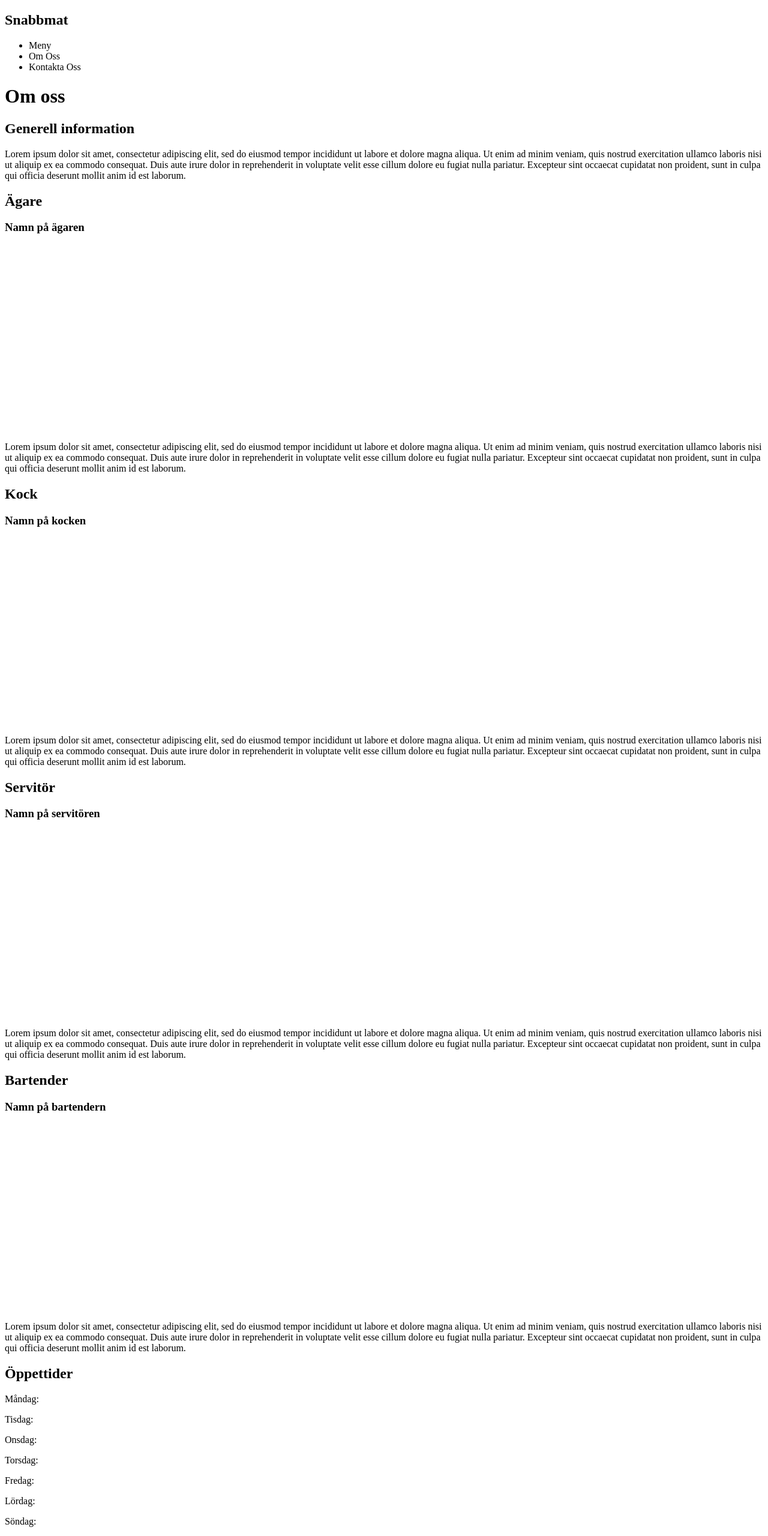
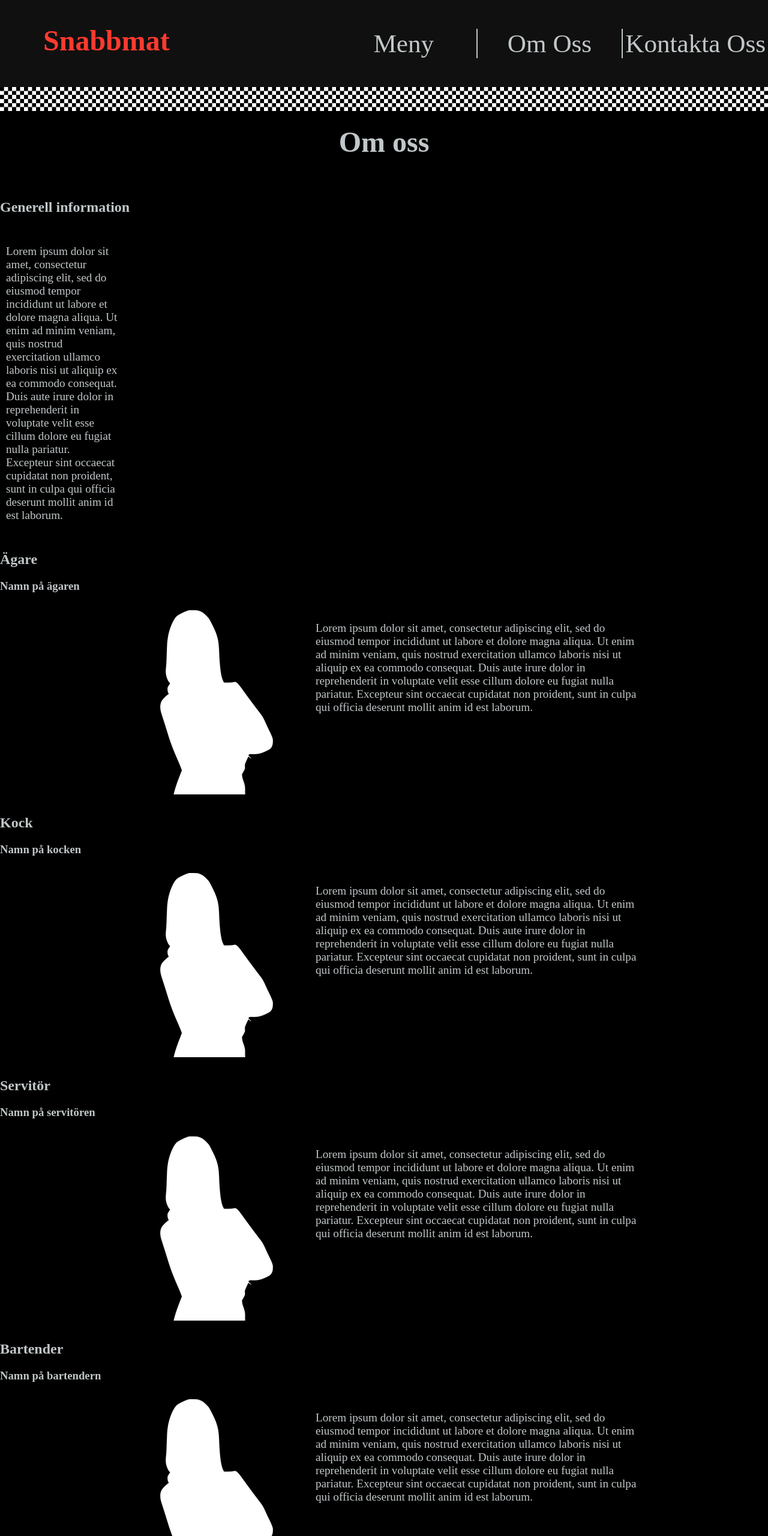
Before and after one commit to Ngooon/kundprojekt-webbutveckling, a plain HTML site: page om.html in a window 1280 px wide. Shown: the top 2560 px of the page at 60% size. Drawn offline with Linux system fonts and the light colour scheme; files whose address does not match are found by name.

Commit message:
Laggt tillbaks saker som försvunnit

```diff
--- a/om.html
+++ b/om.html
@@ -4,16 +4,22 @@
 	<head>
 		<meta charset="utf-8">
 		<title>Om Oss</title>
-		<link href="Om_oss.css" rel="stylesheet">
+		<link href="style.css" rel="stylesheet">
 	</head>
 
 	<body>
 		<header> <!-- Oscar hela header -->
             <h2>Snabbmat</h2>
             <ul>
-                <li>Meny</li>
-                <li>Om Oss</li>
-                <li>Kontakta Oss</li>
+                <li>
+					<a href="./index.html">Meny</a>
+				</li>
+				<li>
+					<a href="./om.html">Om Oss</a>
+				</li>
+				<li>
+					<a href="kontakt.html">Kontakta Oss</a>
+				</li>
             </ul>
         </header>
         <div class="finish-line"></div> <!-- Mållinje som avskiljare. -->
@@ -90,13 +96,8 @@
 		 <footer> <!-- Oscar hela footer -->
             <section id="opening-hours">    <!-- Används flr att göra avstånder mindre mellan veckodagarna. -->
                 <h2>Öppettider</h2>
-                <p>Måndag: </p>
-                <p>Tisdag: </p>
-                <p>Onsdag: </p>
-                <p>Torsdag: </p>
-                <p>Fredag: </p>
-                <p>Lördag: </p>
-                <p>Söndag: </p>
+				<p>Mån - fre: 10-18</p>
+				<p>Lör - sön: 12-21 </p>
             </section>
             <section>
                 <h2>Kontaktuppgifter</h2>
--- a/style.css
+++ b/style.css
@@ -174,15 +174,15 @@ main ul [id^=mat]>a:hover {    /* Oscar */
 }
 
 #mat1>a {   /* Oscar */
-    background-image: url(mat1.jpg);  /* Bilden på maten som bakrundsbild i länken. */
+    background-image: url(./img/mat1.jpg);  /* Bilden på maten som bakrundsbild i länken. */
 }
 
 #mat2>a {   /* Oscar */
-    background-image: url(mat2.jpg);
+    background-image: url(./img/mat2.jpg);
 }
 
 #mat3>a {   /* Oscar */
-    background-image: url(mat3.jpg);
+    background-image: url(./img/mat3.jpg);
 }
 
  /*Kontakta oss*/
```
